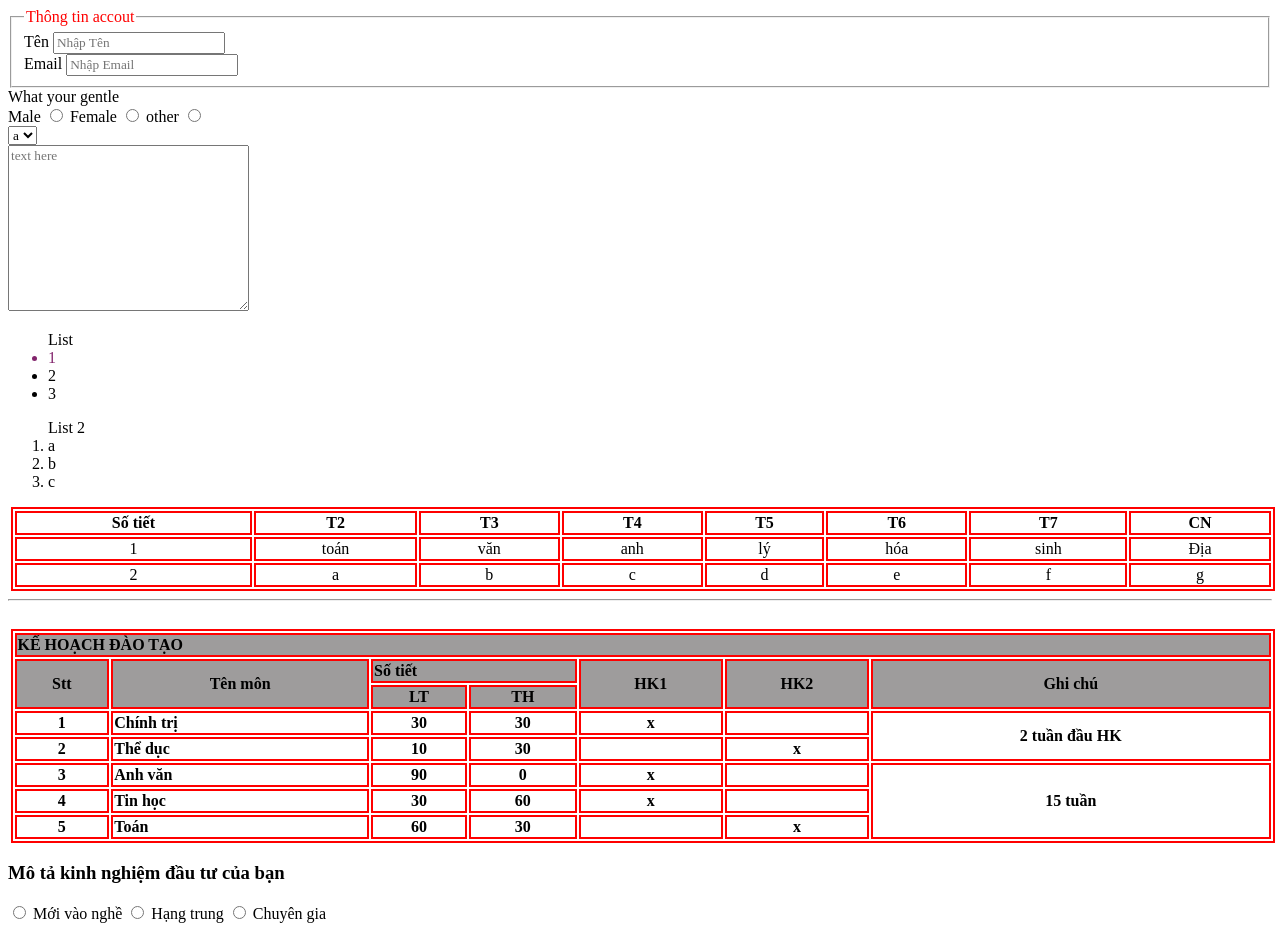
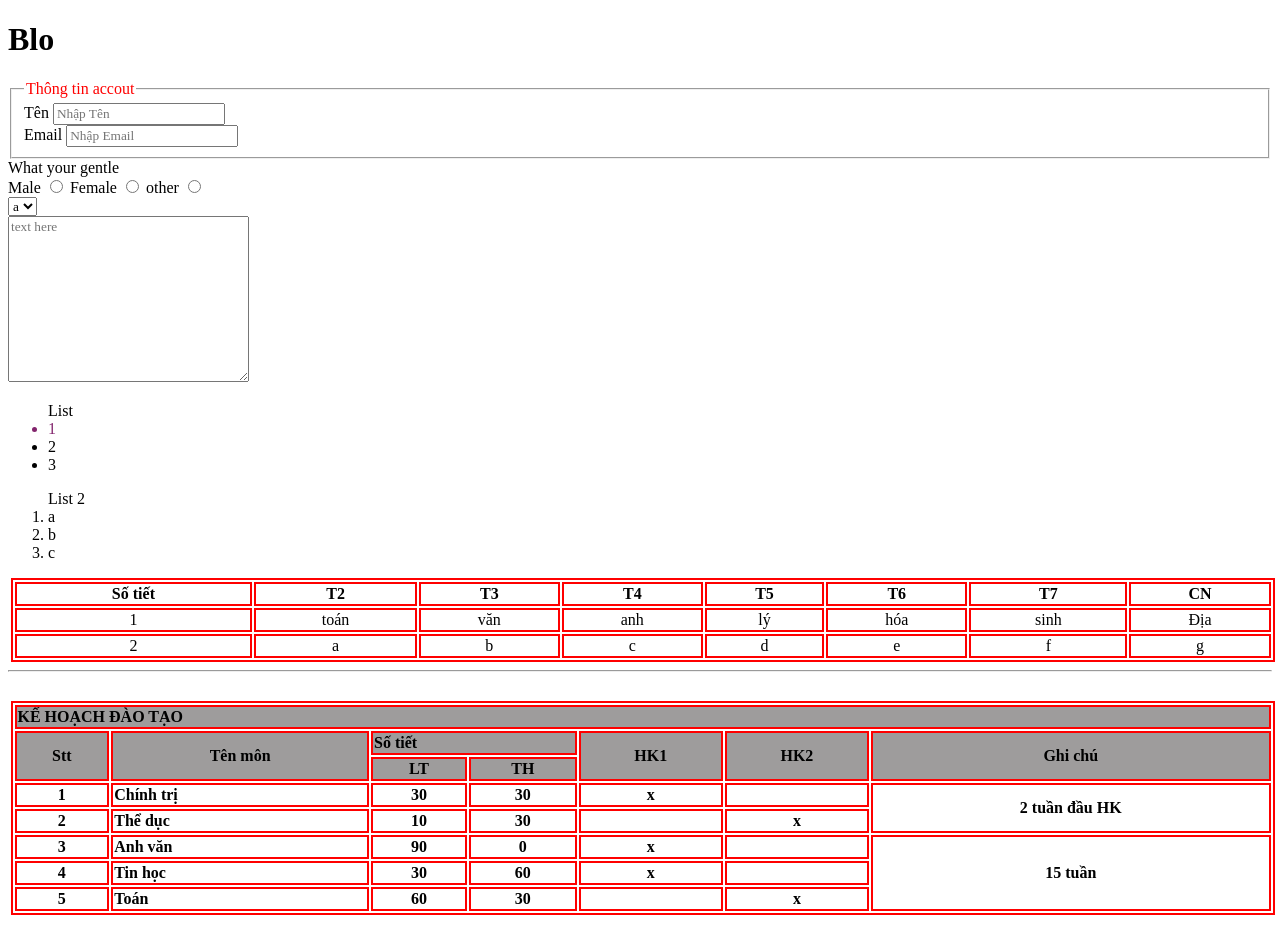
Before and after one commit to PhatDao0811/webBanHang, a plain HTML site: page index1.html in a window 1280 px wide. Shown: the top 925 px of the page. Drawn offline with Linux system fonts and the light colour scheme.

Commit message:
add hello

```diff
--- a/index1.html
+++ b/index1.html
@@ -10,6 +10,10 @@
 
     </head>
     <body>
+
+        <h1>Blo</h1>
+
+
         <fieldset>
             <legend class="abc1">Thông tin accout</legend>
             <div>
```
